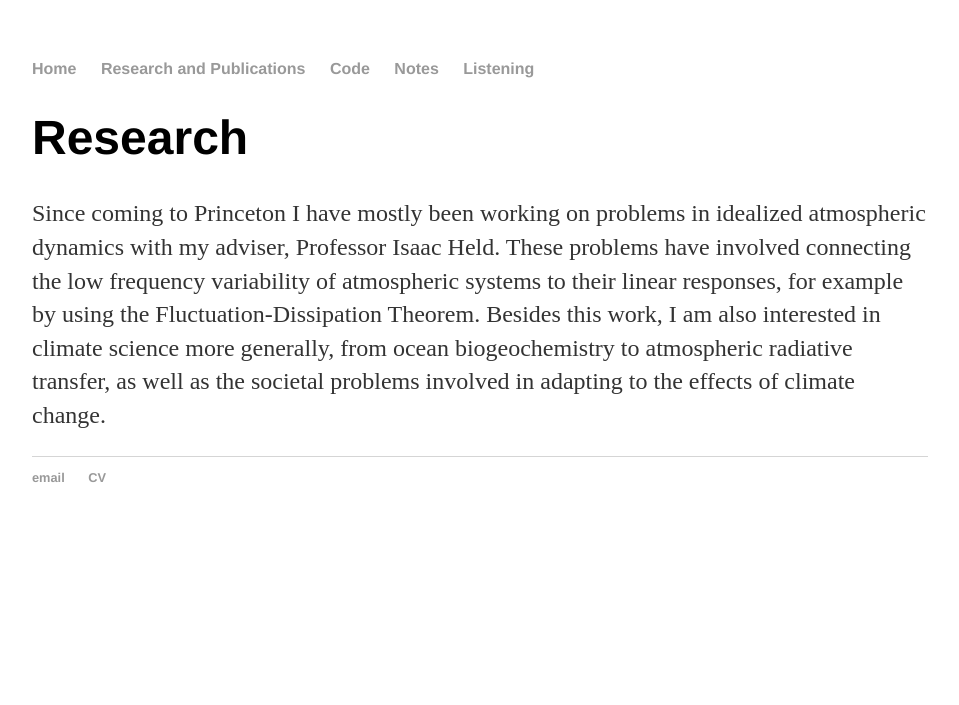
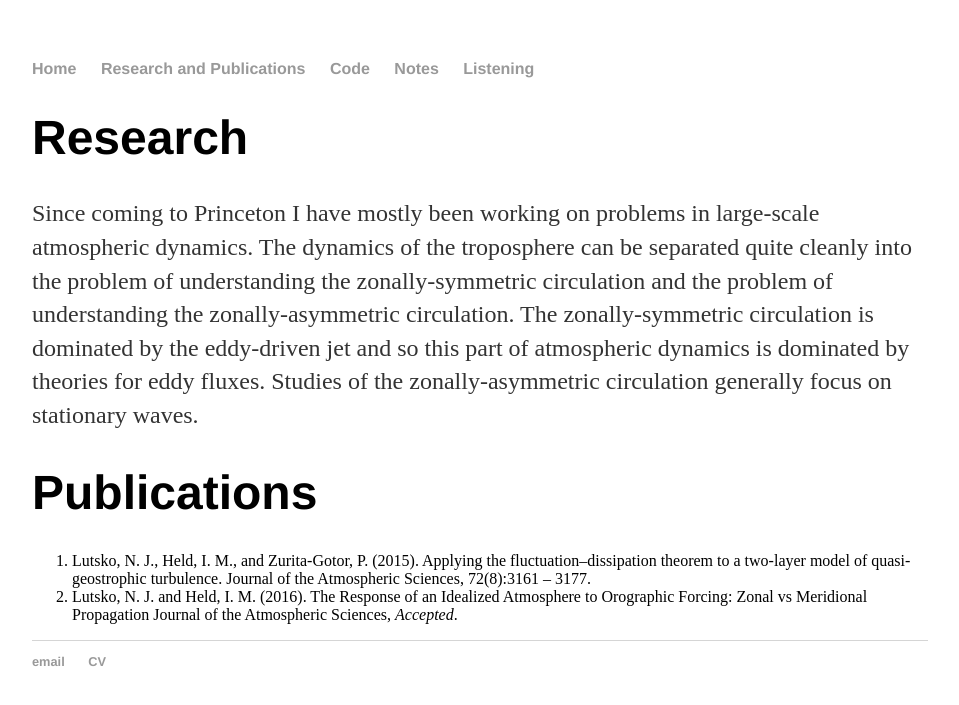
Before and after one commit to nicklutsko/nicklutsko.github.io, a Jekyll site: the page built from research/index.html, in a window 1280 px wide. Shown: the top 705 px of the page, without its empty margins (160-1119 px from the left). Built offline with Jekyll 4.4.1, drawn with Linux system fonts in a browser that asks for light colours.

Commit message:
Research and Publications

```diff
--- a/research/index.html
+++ b/research/index.html
@@ -5,10 +5,13 @@ title: Research Interests
 
 		<div class="research">
 			<h1>Research</h1>
-			<p>Since coming to Princeton I have mostly been working on problems in idealized atmospheric dynamics
-			with my adviser, Professor Isaac Held. These problems have involved connecting the low frequency
-			variability of atmospheric systems to their linear responses, for example by using the
-			Fluctuation-Dissipation Theorem. Besides this work, I am also interested in climate science more
-			generally, from ocean biogeochemistry to atmospheric radiative transfer, as well as the societal
-			problems involved in adapting to the effects of climate change.</p>
+			<p>Since coming to Princeton I have mostly been working on problems in large-scale atmospheric dynamics. The dynamics of the troposphere can be separated quite cleanly into the problem of understanding the zonally-symmetric circulation and the problem of understanding the zonally-asymmetric circulation. The zonally-symmetric circulation is dominated by the eddy-driven jet and so this part of atmospheric dynamics is dominated by theories for eddy fluxes. Studies of the zonally-asymmetric circulation generally focus on stationary waves.  </p>
+			<h1>Publications</h1>
+			<ol>
+			  <li>Lutsko, N. J., Held, I. M., and Zurita-Gotor, P. (2015). Applying the fluctuation–dissipation theorem to a two-layer model of quasi-geostrophic turbulence. Journal
+of the Atmospheric Sciences, 72(8):3161 – 3177.</li>
+			  <li>Lutsko, N. J. and Held, I. M. (2016). The Response of an Idealized Atmosphere to Orographic Forcing: Zonal vs Meridional Propagation Journal
+of the Atmospheric Sciences, <i>Accepted</i>.</li>
+			</ol>
+
 		</div>
```
